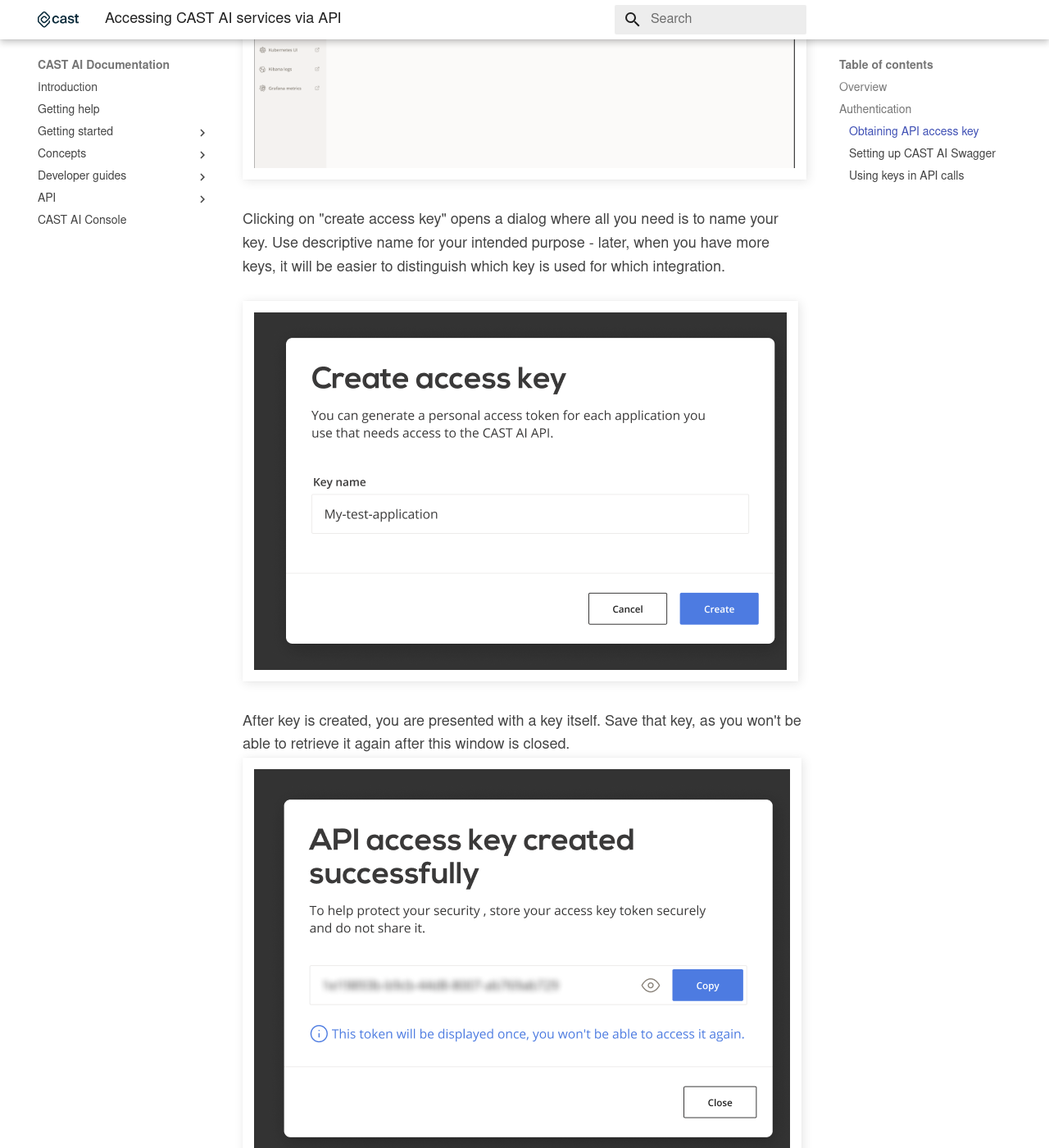
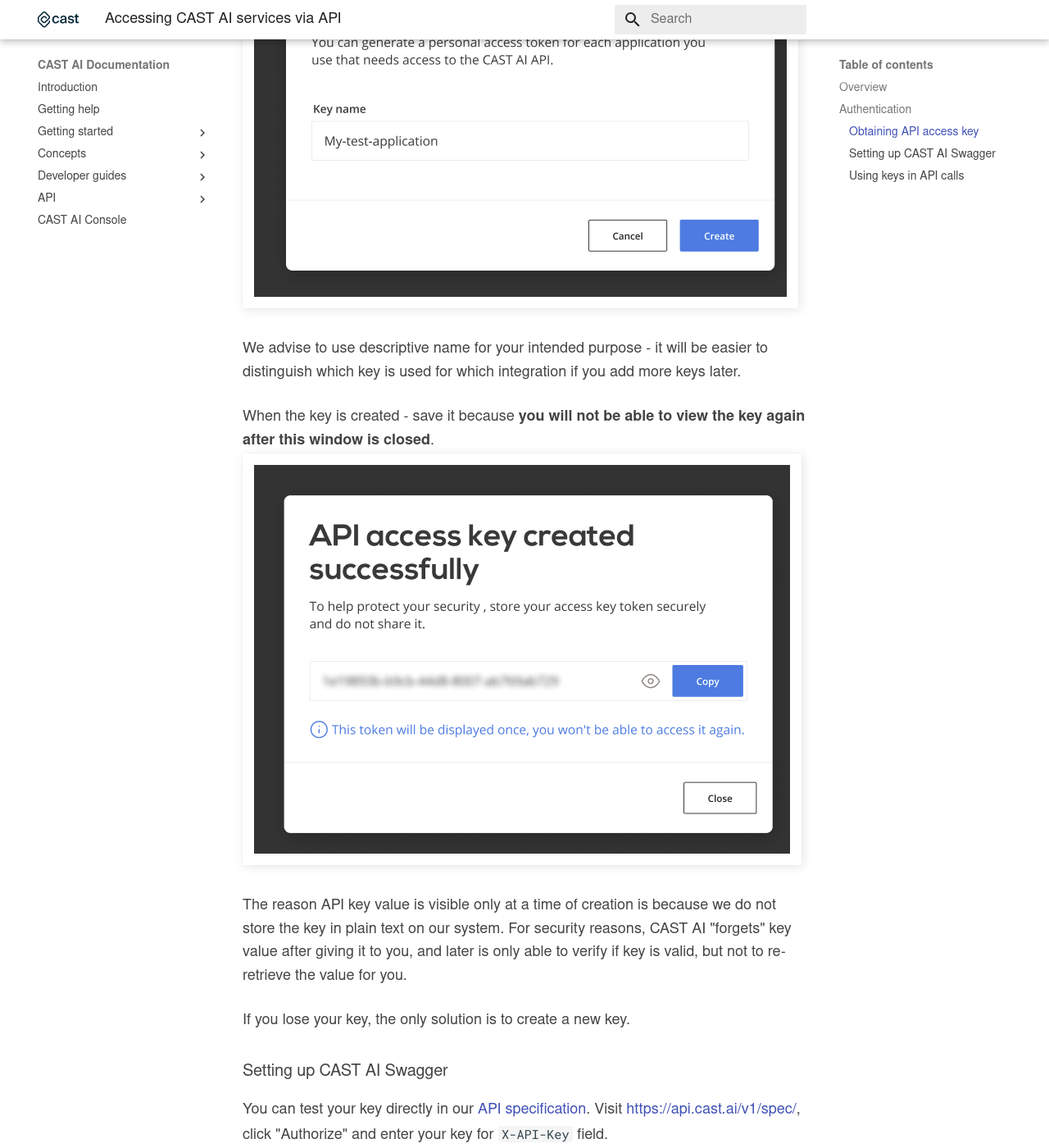
Before and after one commit to castai/docs, an MkDocs documentation site: the page built from docs/api/api.md, in a window 1280 px wide and 1400 px high, scrolled down 720 px. Shown: the whole window at 82% size. Built offline with MkDocs 1.6.1 and Material for MkDocs 9.7.7, drawn with Linux system fonts in a browser that asks for light colours; some web fonts are replaced; some of the changed text lies outside the part shown.

Commit message:
Update api.md

```diff
--- a/docs/api/api.md
+++ b/docs/api/api.md
@@ -12,21 +12,18 @@
 
 ### Obtaining API access key
 
-From the top menu, open [API | API access keys](https://console.cast.ai/#todo-api-access-keys).
-
-![](authentication/credentials.png)
-
-Clicking on "create access key" opens a dialog where all you need is to name your key. Use descriptive name for your
-intended purpose - later, when you have more keys, it will be easier to distinguish which key is used for which
-integration.
+From the top menu, open [API | API access keys](https://console.cast.ai/user/api-access-keys) and select **create access key** and name your key:
 
 ![](authentication/create-key-1.png)
 
-After key is created, you are presented with a key itself. Save that key, as you won't be able to retrieve it again
-after this window is closed.
+We advise to use descriptive name for your intended purpose - it will be easier to distinguish which key is used for which
+integration if you add more keys later.
+
+When the key is created - save it because **you will not be able to view the key again
+after this window is closed**.
 ![](authentication/create-key-2.png)
 
-The reason API key value is visible at create time only is because we don't store the key in plain text on our
+The reason API key value is visible only at a time of creation is because we do not store the key in plain text on our
 system. For security reasons, CAST AI "forgets" key value after giving it to you, and later is only able to verify
 if key is valid, but not to re-retrieve the value for you.
 
@@ -37,7 +34,7 @@
 You can test your key directly in our [API specification](specification.md). Visit <https://api.cast.ai/v1/spec/>, click
 "Authorize" and enter your key for `X-API-Key` field.
 
-After setting this up, you are now ready to use "Try it out" button that is available for each endpoint.
+After setting this up, you are now ready to use *"Try it out"* button that is available for each endpoint.
 
 ### Using keys in API calls
 
```
